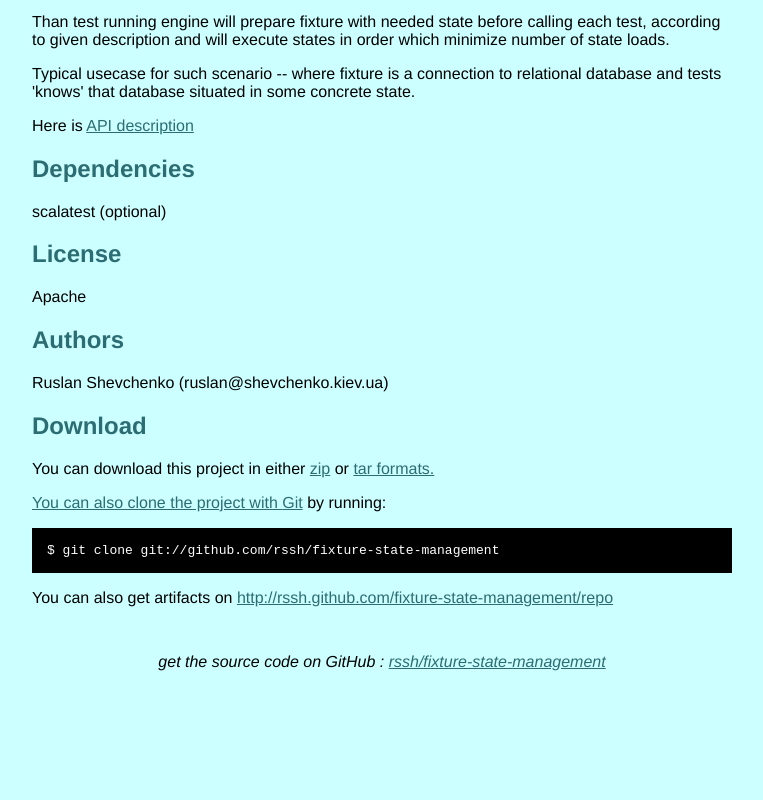
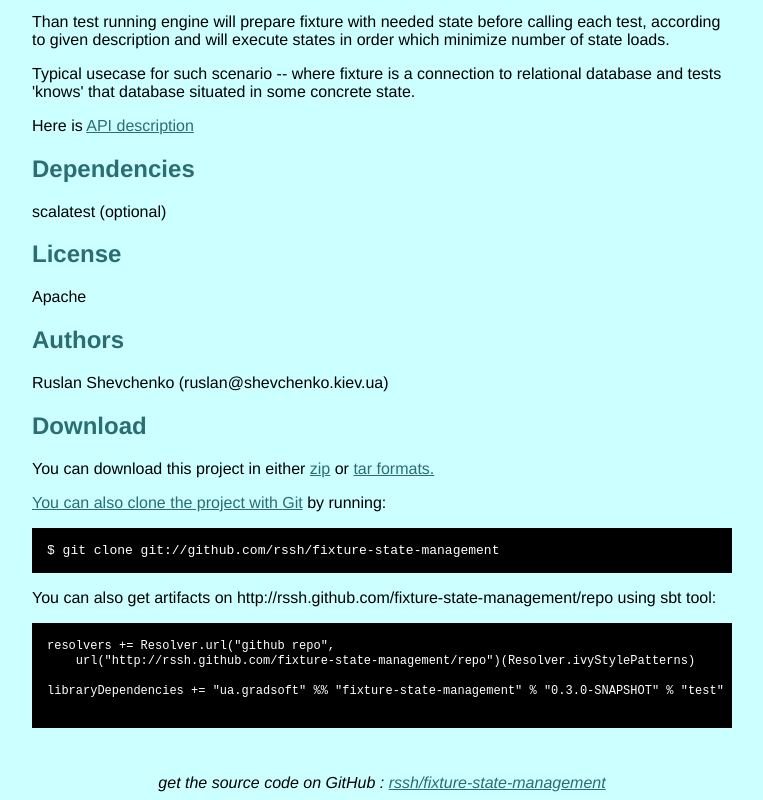
Before and after one commit to rssh/fixture-state-management, a plain HTML site: page index.html in a window 1280 px wide. Shown: the part 320-1120 px from the top of the page, without its empty margins (258-1021 px from the left). Before the commit the page ends 999 px from the top, so only its background shows below. Drawn offline with Linux system fonts and the light colour scheme.

Commit message:
added reference to download artifacts to repository

```diff
--- a/index.html
+++ b/index.html
@@ -94,8 +94,16 @@
       <pre>$ git clone git://github.com/rssh/fixture-state-management</pre>
     </p>
     <p>
-      You can also get artifacts on <a href="http://rssh.github.com/fixture-state-management/repo">
-         http://rssh.github.com/fixture-state-management/repo </a>
+      You can also get artifacts on
+         http://rssh.github.com/fixture-state-management/repo using sbt tool:
+      <font size="-1">
+<pre>
+resolvers += Resolver.url("github repo",
+    url("http://rssh.github.com/fixture-state-management/repo")(Resolver.ivyStylePatterns)
+
+libraryDependencies += "ua.gradsoft" %% "fixture-state-management" % "0.3.0-SNAPSHOT" % "test"
+      </pre>
+</font >
     </p>
     <div class="footer">
       get the source code on GitHub : <a href="https://github.com/rssh/fixture-state-management">rssh/fixture-state-management</a>
```
